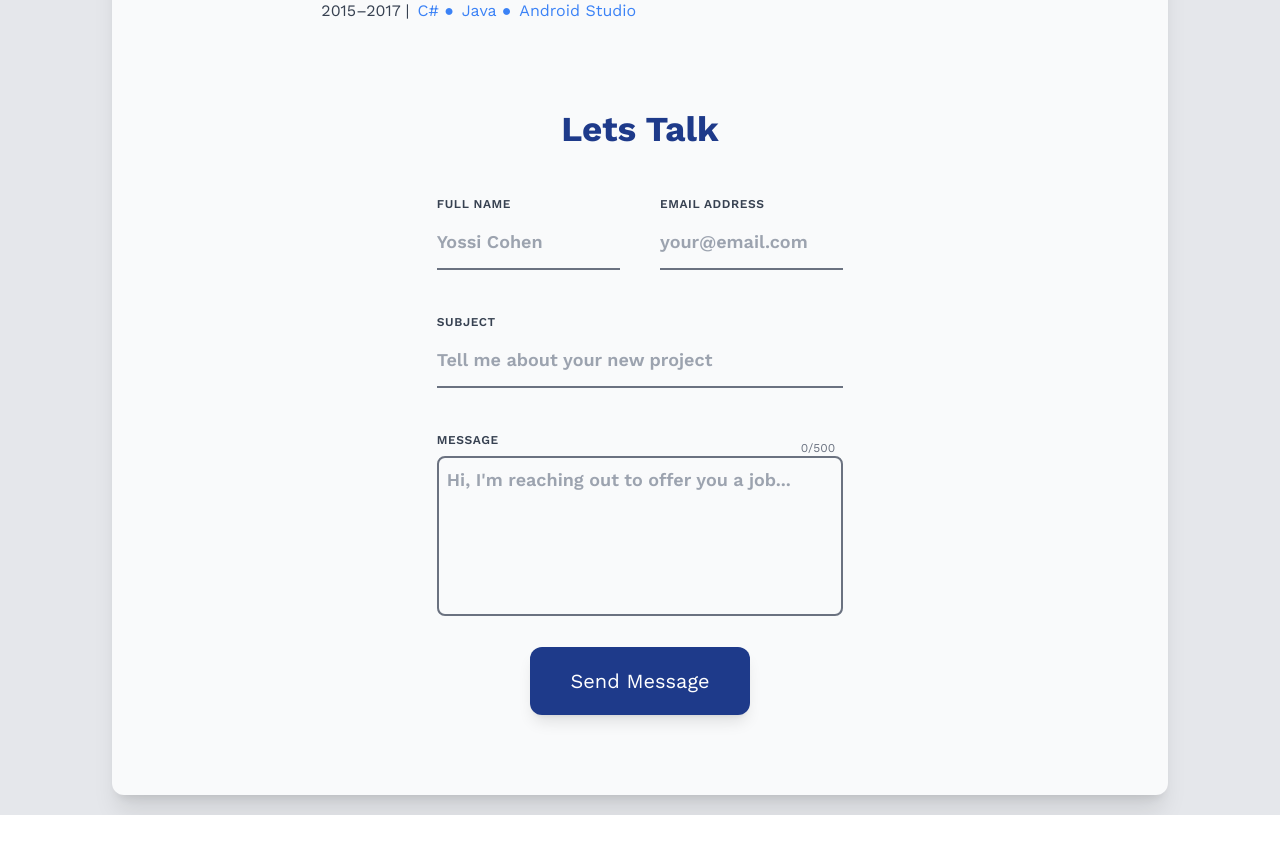
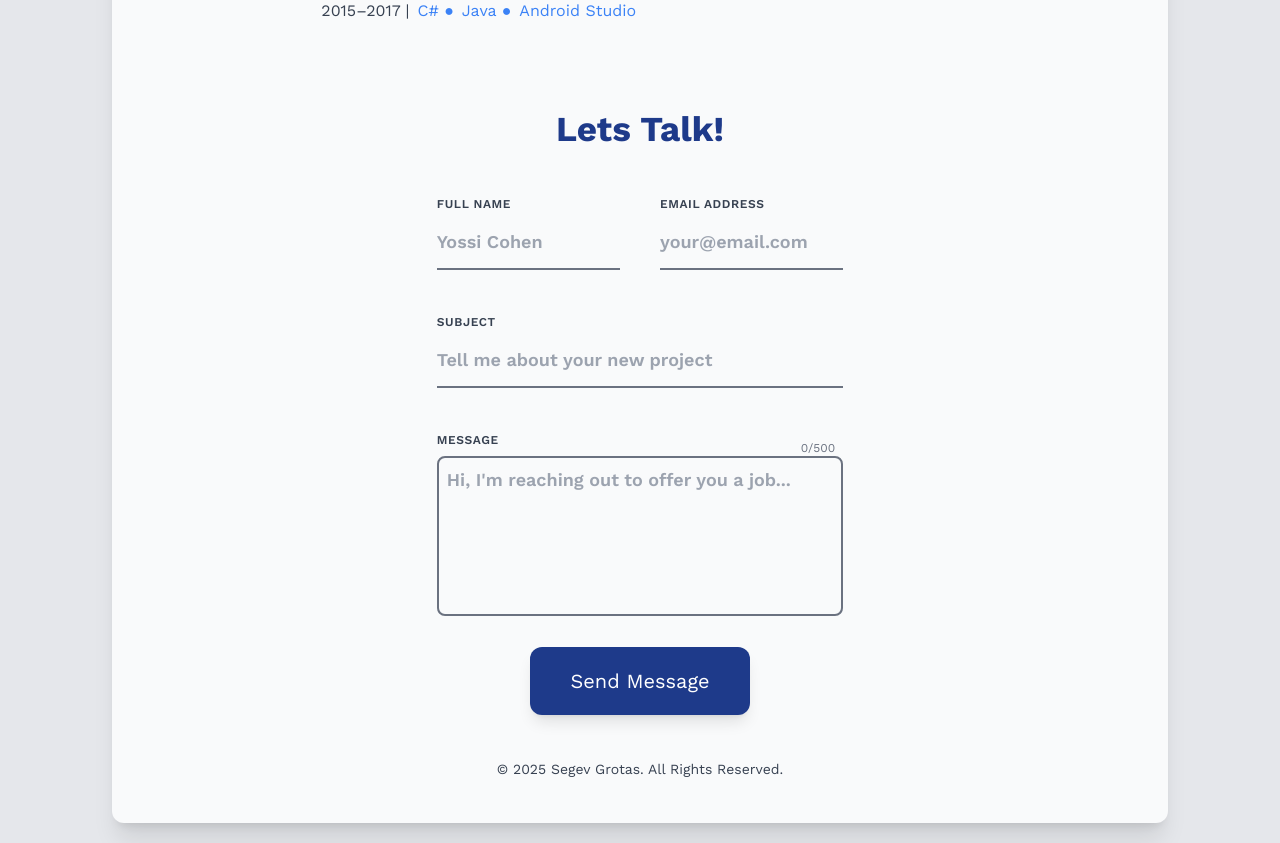
Before and after one commit to segevGr/portfolio-web, a React (Create React App) app: page / in a window 1280 px wide. Shown: the part 4239-5082 px from the top of the page. Before the commit the page ends 5054 px from the top, so only its background shows below. Built offline with nearby package versions, Linux system fonts and the light colour scheme.

Commit message:
create footer

```diff
--- a/package.json
+++ b/package.json
@@ -42,6 +42,7 @@
     ]
   },
   "devDependencies": {
+    "@types/react": "^19.1.5",
     "autoprefixer": "^10.4.21",
     "gh-pages": "^6.3.0",
     "postcss": "^8.5.3",
--- a/src/App.js
+++ b/src/App.js
@@ -4,6 +4,7 @@ import Profession from "./components/profession/Profession";
 import Stack from "./components/stack/Stack";
 import Experience from "./components/Experience";
 import Contact from "./components/contact/Contact";
+import Footer from "./components/utilComponents/Footer";
 
 function App() {
   return (
@@ -15,6 +16,7 @@ function App() {
         <Stack />
         <Experience />
         <Contact />
+        <Footer />
       </div>
     </div>
   );
--- a/src/components/contact/Contact.jsx
+++ b/src/components/contact/Contact.jsx
@@ -78,7 +78,7 @@ const Contact = () => {
 
   return (
     <SectionContainer title={contactData.title} id="contact">
-      <div className="w-full flex justify-center pb-10">
+      <div className="w-full flex justify-center">
         {isSubmitted ? (
           <div
             className="text-center opacity-0 animate-fade-in bg-lightBlue
--- a/src/components/contact/contactData.js
+++ b/src/components/contact/contactData.js
@@ -1,5 +1,5 @@
 export const contactData = {
-  title: "Lets Talk",
+  title: "Lets Talk!",
   name: "Full Name",
   namePlaceHolder: "Yossi Cohen",
   email: "Email Address",
--- /dev/null
+++ b/src/components/utilComponents/Footer.jsx
@@ -0,0 +1,40 @@
+import React, { useEffect, useState } from "react";
+import { FontAwesomeIcon } from "@fortawesome/react-fontawesome";
+import { faArrowUp } from "@fortawesome/free-solid-svg-icons";
+
+const Footer = () => {
+  const [showScrollTop, setShowScrollTop] = useState(false);
+
+  useEffect(() => {
+    const handleScroll = () => {
+      setShowScrollTop(window.scrollY > 200);
+    };
+
+    window.addEventListener("scroll", handleScroll);
+    return () => window.removeEventListener("scroll", handleScroll);
+  }, []);
+
+  const scrollToTop = () => {
+    window.scrollTo({ top: 0, behavior: "smooth" });
+  };
+
+  return (
+    <footer className="relative flex justify-center items-center py-6 text-sm text-textPrimary bg-background font-sans">
+      <p className="text-center">
+        © {new Date().getFullYear()} Segev Grotas. All Rights Reserved.
+      </p>
+
+      {showScrollTop && (
+        <button
+          onClick={scrollToTop}
+          className="fixed bottom-6 right-3 md:right-6 w-10 h-10 flex items-center justify-center rounded-full bg-white shadow-md hover:bg-gray-100 transition"
+          aria-label="Scroll to top"
+        >
+          <FontAwesomeIcon icon={faArrowUp} className="text-gray-800 text-lg" />
+        </button>
+      )}
+    </footer>
+  );
+};
+
+export default Footer;
```
Also changed, not shown: 1 other file (tests, documents, lock files or other folders).
